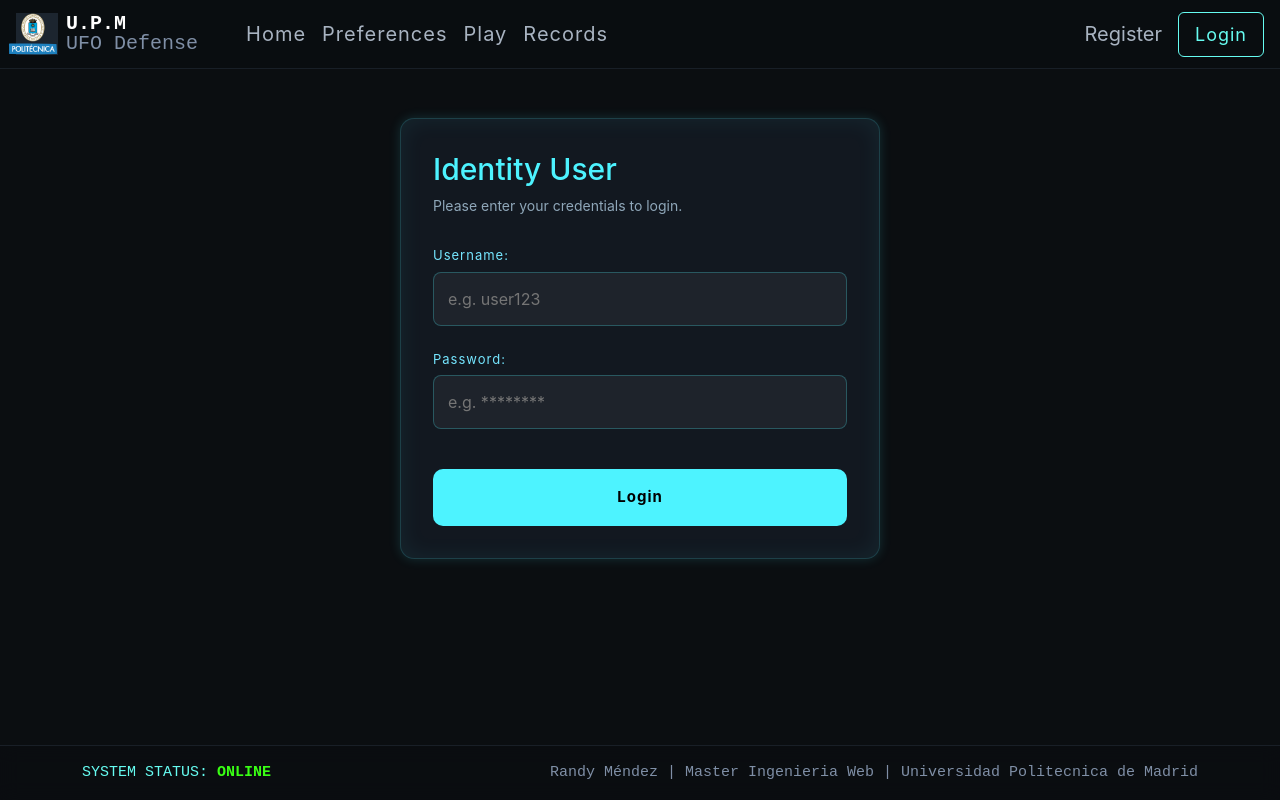
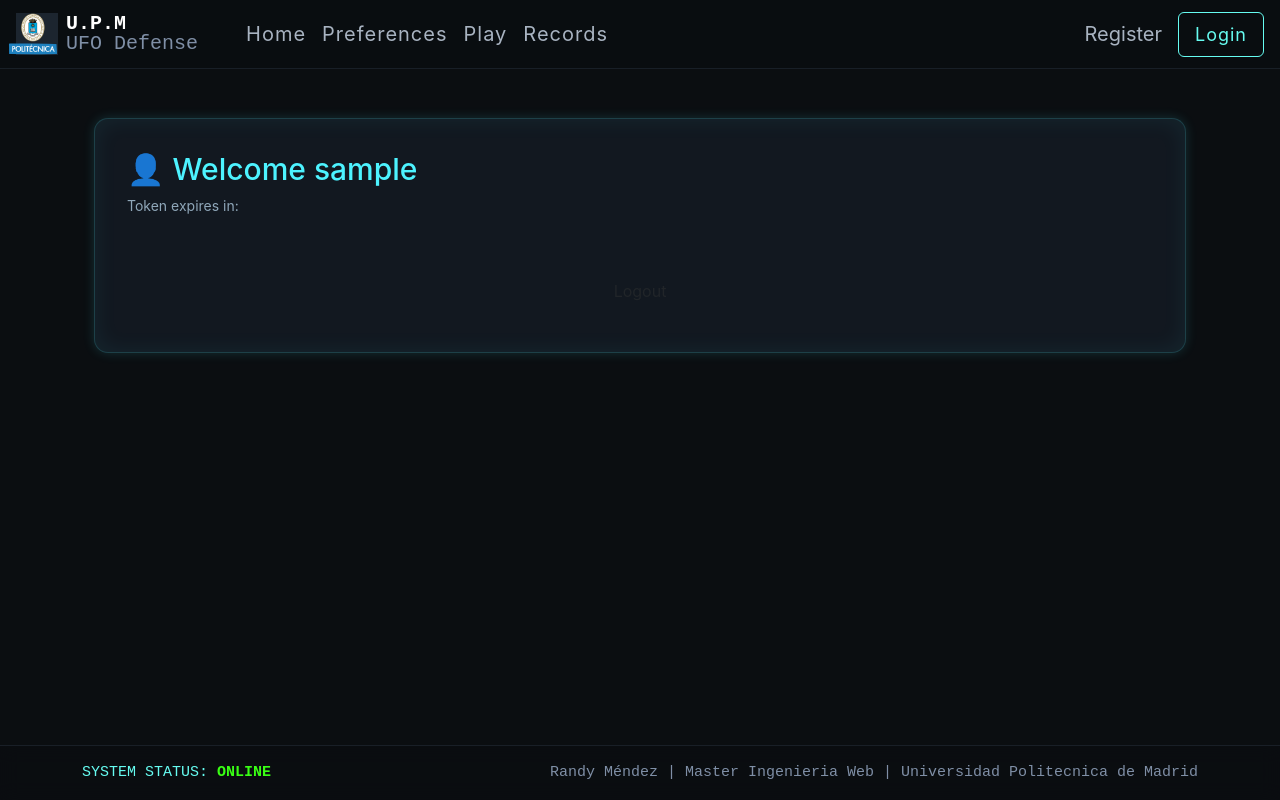
Before and after one commit to rndymi/SpaceDefense, an Angular app: page /login in a window 1280 px wide. Built offline with nearby package versions, Linux system fonts and the light colour scheme; sample sign-in values are in the browser's storage.

Commit message:
feat: Login show user info & add time pipe

```diff
--- a/src/app/login/login.css
+++ b/src/app/login/login.css
@@ -8,7 +8,7 @@
 .login-card {
     width: 100%;
     height: 100%;
-    max-width: 480px;
+    min-width: 480px;
     background: #121820;
     border-radius: 14px;
     border: 1px solid rgba(77, 243, 255, 0.18);
--- a/src/app/login/login.html
+++ b/src/app/login/login.html
@@ -1,4 +1,4 @@
-<div class="login-wrapper container">
+<div *ngIf="!(auth$ | async)?.logged" class="login-wrapper container">
     <div class="login-card mx-auto">
         <h2 class="login-title">Identity User</h2>
         <p class="login-subtitle">Please enter your credentials to login.</p>
@@ -33,6 +33,20 @@
     </div>
 </div>
 
+<div *ngIf="(auth$ | async)?.logged" class="login-wrapper container">
+    <div class="login-card mx-auto">
+        <h2 class="login-title">👤 Welcome {{ (auth$ | async)?.username }}</h2>
+        <p class="login-subtitle">
+            Token expires in:
+            <strong>{{ ((auth$ | async)?.tokenExpiresIn ?? 0) | authTime }}</strong>
+        </p>
+
+        <button class="btn neon-btn-danger w-100 py-3 mt-3" (click)="logout()">
+            Logout
+        </button>
+    </div>
+</div>
+
 <div class="snackbar" #snackbar>
     <span class="snackbar-icon"></span>
     <span class="snackbar-message"></span>
--- a/src/app/login/login.ts
+++ b/src/app/login/login.ts
@@ -1,12 +1,13 @@
 import { Component, ElementRef, ViewChild } from '@angular/core';
 import { FormsModule } from '@angular/forms';
-import { User } from '../shared/services/user';
-import { Tokenmgr } from '../shared/services/tokenmgr';
+import { AuthState } from '../shared/services/auth-state';
+import { CommonModule } from '@angular/common';
+import { AuthTimePipe } from '../shared/pipes/auth-time-pipe';
 
 @Component({
   selector: 'app-login',
   standalone: true,
-  imports: [FormsModule],
+  imports: [CommonModule, FormsModule, AuthTimePipe],
   templateUrl: './login.html',
   styleUrl: './login.css',
 })
@@ -16,30 +17,41 @@ export class Login {
 
   @ViewChild('snackbar', { static: false }) snackbar!: ElementRef;
 
-  constructor(private usrMgr: User, private tokenMgr: Tokenmgr) {}
+  constructor(private authState: AuthState) {}
+
+  get auth$() {
+    return this.authState.authState$;
+  }
 
   doLogin(): void {
-    this.usrMgr.userLogin(this.username, this.password)
+    this.authState.login(this.username, this.password)
     .subscribe({
       next: (token: string) => {
-        this.tokenMgr.saveToken(token);
+        this.authState.onLoginSuccess(this.username, token);
         this.showSnackbar("✔ Login successful!", "success");
         //console.log('Login successful, token saved.', token);
       },
       error: (err) => {
+        this.showSnackbar("✘ Login failed. Please try again.", "error");
         //console.error('Login failed:', err);
-        this.showSnackbar("✘ Login failed. Please try again.", "error");
       }
     });
   }
 
-  private showSnackbar(message: string, type: "success" | "error" | "warning" | "info" = "success") {
+  logout() {
+    this.authState.logout();
+    this.showSnackbar("✔ Logged out successfully.", "info");
+  }
+
+  private showSnackbar(
+    message: string,
+    type: "success" | "error" | "warning" | "info" = "success"
+  ) {
 
     if (!this.snackbar) return;
     const sb = this.snackbar.nativeElement;
 
     sb.classList.remove("success", "error", "warning", "info");
-
     sb.querySelector(".snackbar-message").textContent = message;
 
     sb.classList.add(type);
--- /dev/null
+++ b/src/app/shared/pipes/auth-time-pipe.ts
@@ -0,0 +1,21 @@
+import { Pipe, PipeTransform } from '@angular/core';
+
+@Pipe({
+  name: 'authTime',
+  standalone: true
+})
+export class AuthTimePipe implements PipeTransform {
+
+  transform(seconds: number): string {
+    if (!seconds && seconds !==0) return '';
+
+    const mins = Math.floor(seconds / 60);
+    const secs = seconds % 60;
+
+    const minsStr = mins < 10 ? "0" + mins : mins;
+    const secsStr = secs < 10 ? "0" + secs : secs;
+
+    return `${minsStr}:${secsStr} min.`;
+  }
+
+}
--- /dev/null
+++ b/src/app/shared/services/auth-state.ts
@@ -0,0 +1,128 @@
+import { Injectable } from '@angular/core';
+import { BehaviorSubject, interval, Subscription } from 'rxjs';
+import { User } from './user';
+import { Tokenmgr } from './tokenmgr';
+
+interface AuthStatus {
+  logged: boolean;
+  username: string | null;
+  tokenExpiresIn: number;
+}
+
+@Injectable({
+  providedIn: 'root',
+})
+export class AuthState {
+
+  private readonly TOKEN_DURATION = 10 * 60; // 10 minutes in seconds
+  private timerSub: Subscription | null = null;
+
+  private authState = new BehaviorSubject<AuthStatus>({
+    logged: false,
+    username: null,
+    tokenExpiresIn: 0,
+  });
+
+  authState$ = this.authState.asObservable();
+
+  constructor(
+    private userService: User,
+    private tokenMgr: Tokenmgr
+  ) {
+    this.restoreSession();
+  }
+
+  login(username: string, password: string) {
+    return this.userService.userLogin(username, password);
+  }
+
+  onLoginSuccess(username: string, token: string) {
+    const expiration = this.TOKEN_DURATION;
+    const expireAt = Date.now() + expiration * 1000;
+
+    const session = { username, token, expireAt };
+    sessionStorage.setItem('authSession', JSON.stringify(session));
+
+    this.tokenMgr.saveToken(token);
+    this.startCountDown();
+
+    this.authState.next({
+      logged: true,
+      username,
+      tokenExpiresIn: expiration
+    });
+  }
+
+  private restoreSession() {
+    const sessionStr = sessionStorage.getItem('authSession');
+    if (!sessionStr) return;
+
+    const session = JSON.parse(sessionStr);
+    const remaining = Math.floor((session.expireAt - Date.now()) / 1000);
+
+    if (remaining <= 0) {
+      this.logout();
+      return;
+    }
+
+    this.tokenMgr.saveToken(session.token);
+    this.startCountDown();
+
+    this.authState.next({
+      logged: true,
+      username: session.username,
+      tokenExpiresIn: remaining
+    });
+  }
+
+  private startCountDown() {
+    if (this.timerSub) this.timerSub.unsubscribe();
+
+    this.timerSub = interval(1000).subscribe(() => {
+      const currentState = sessionStorage.getItem('authSession');
+      if (!currentState) return;
+
+      const session = JSON.parse(currentState);
+      const remaining = Math.floor((session.expireAt - Date.now()) / 1000);
+
+      if (remaining <= 0) {
+        this.logout();
+        return;
+      }
+
+      this.authState.next({
+        logged: true,
+        username: session.username,
+        tokenExpiresIn: remaining
+      });
+    });
+  }
+
+  logout() {
+    sessionStorage.removeItem('authSession');
+    this.tokenMgr.clearToken();
+
+    if (this.timerSub) {
+      this.timerSub.unsubscribe();
+    }
+
+    this.authState.next({
+      logged: false,
+      username: null,
+      tokenExpiresIn: 0
+    });
+  }
+
+  isLogged(): boolean {
+    return this.authState.value.logged;
+  }
+
+  getUsername(): string | null {
+    return this.authState.value.username;
+  }
+
+  getToken(): string | null {
+    return this.tokenMgr.getToken();
+  }
+
+}
```
Also changed, not shown: 2 other files (tests, documents, lock files or other folders).
